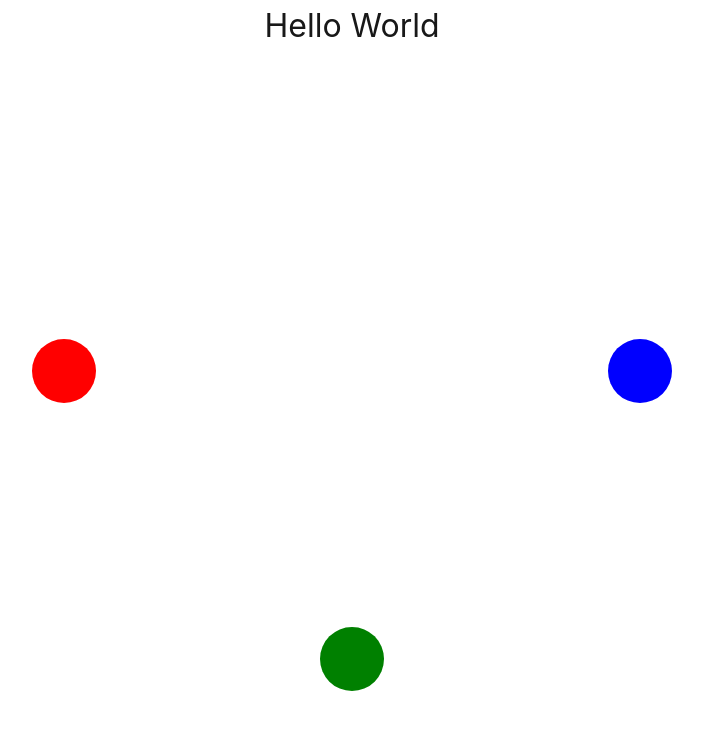
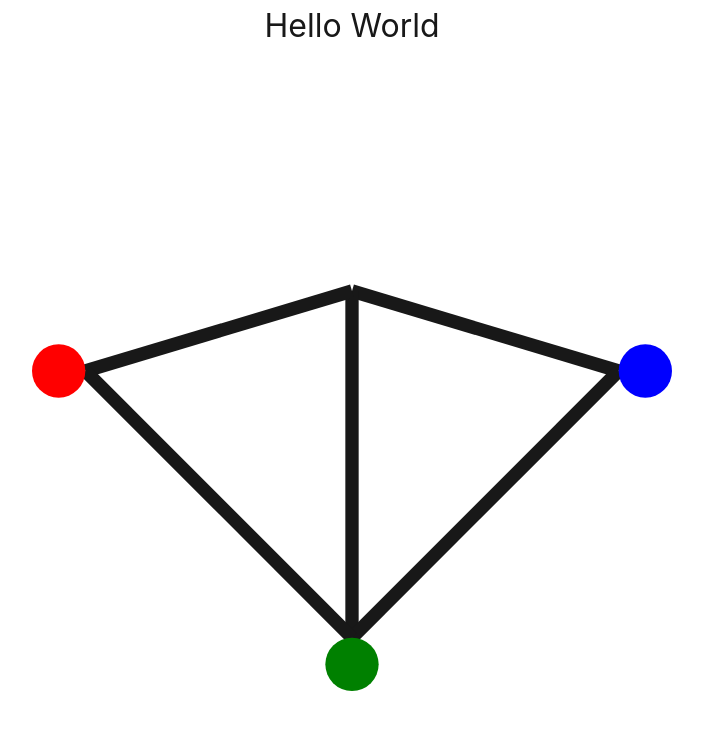
Before and after one commit to evashort/bead-puzzle, a Vue app: page / in a window 1280 px wide. Shown: the top 730 px of the page, without its empty margins (288-991 px from the left). Built offline with nearby package versions, Linux system fonts and the light colour scheme.

Commit message:
add edges, try directional controls

```diff
--- a/src/App.vue
+++ b/src/App.vue
@@ -5,7 +5,7 @@ import Game from './components/Game.vue'
 
 <template>
   <HelloWorld msg="Hello World" />
-  <Game :startingBeads="[0, 3, 2, 1]" />
+  <Game :startingBeads="[0, 3, 2, 1]" :edges="[[0, 1], [0, 2], [0, 3], [1, 2], [2, 3]]"/>
 </template>
 
 <style>
--- a/src/components/Game.vue
+++ b/src/components/Game.vue
@@ -2,11 +2,13 @@
 export default {
   data() {
     return {
-      beads: [...this.startingBeads]
+      beads: [...this.startingBeads],
+      lastMove: 2
     }
   },
   props: {
     startingBeads: Array,
+    edges: Array,
   },
   computed: {
     beadData() {
@@ -15,46 +17,78 @@ export default {
           return {
             id: bead,
             color: ['', 'red', 'green', 'blue'][bead],
-            x: Math.sin(2 * Math.PI * index / beads.length),
-            y: -Math.cos(2 * Math.PI * index / beads.length)
+            position: this.getBeadPosition(index)
           }
         }
       ).filter(x => x.id > 0)
+    },
+    edgeData() {
+      return this.edges.map(
+        (edge, index, edges) => {
+          return {
+            start: this.getBeadPosition(edge[0]),
+            stop: this.getBeadPosition(edge[1])
+          }
+        }
+      )
     }
   },
   methods: {
-    moveTop() {
+    getBeadPosition(index) {
+      return {
+        x: Math.sin(2 * Math.PI * index / this.beads.length) * (
+          this.beads[index] == 0 ? 0.3 : 1
+        ),
+        y: -Math.cos(2 * Math.PI * index / this.beads.length) * (
+          this.beads[index] == 0 ? 0.3 : 1
+        )
+      }
+    },
+    moveUp() {
+      let dest = this.beads.indexOf(0)
+      this.beads[dest] = this.beads[2]
+      this.beads[2] = 0
+      this.lastMove = dest
+    },
+    moveDown() {
       let dest = this.beads.indexOf(0)
       this.beads[dest] = this.beads[0]
       this.beads[0] = 0
-    },
-    moveBottom() {
-      let dest = this.beads.indexOf(0)
-      this.beads[dest] = this.beads[2]
-      this.beads[2] = 0
+      this.lastMove = dest
     },
     moveLeft() {
       let dest = this.beads.indexOf(0)
-      if (dest != 1) {
+      if (dest == 3) {
+        this.beads[dest] = this.beads[this.lastMove]
+        this.beads[this.lastMove] = 0
+      } else {
+        this.beads[dest] = this.beads[1]
+        this.beads[1] = 0
+      }
+
+      this.lastMove = dest
+    },
+    moveRight() {
+      let dest = this.beads.indexOf(0)
+      if (dest == 1) {
+        this.beads[dest] = this.beads[this.lastMove]
+        this.beads[this.lastMove] = 0
+      } else {
         this.beads[dest] = this.beads[3]
         this.beads[3] = 0
       }
-    },
-    moveRight() {
-      let dest = this.beads.indexOf(0)
-      if (dest != 3) {
-        this.beads[dest] = this.beads[1]
-        this.beads[1] = 0
-      }
+
+      this.lastMove = dest
     },
   }
 }
 </script>
 
 <template>
-  <button class="tabStop" @keydown.up="moveTop()" @keydown.down="moveBottom()" @keydown.left="moveLeft()" @keydown.right="moveRight()">
-    <svg class="gameView" viewBox="-1 -1 2 2">
-      <circle v-for="bead of beadData" v-bind:cx="0.9 * bead.x" v-bind:cy="0.9 * bead.y" r=".1" v-bind:fill="bead.color" />
+  <button class="tabStop" @keydown.up="moveUp()" @keydown.down="moveDown()" @keydown.left="moveLeft()" @keydown.right="moveRight()">
+    <svg class="gameView" viewBox="-1.2 -1.2 2.4 2.4">
+      <line v-for="edge of edgeData" v-bind:x1="edge.start.x" v-bind:y1="edge.start.y" v-bind:x2="edge.stop.x" v-bind:y2="edge.stop.y" class="edge" />
+      <circle v-for="bead of beadData" v-bind:cx="1.1 * bead.position.x" v-bind:cy="1.1 * bead.position.y" r=".1" v-bind:fill="bead.color" />
     </svg>
   </button>
 </template>
@@ -71,4 +105,9 @@ export default {
   width: 40rem;
   height: 40rem;
 }
+
+.edge {
+  stroke: var(--color-text);
+  stroke-width: 0.05;
+}
 </style>
```
